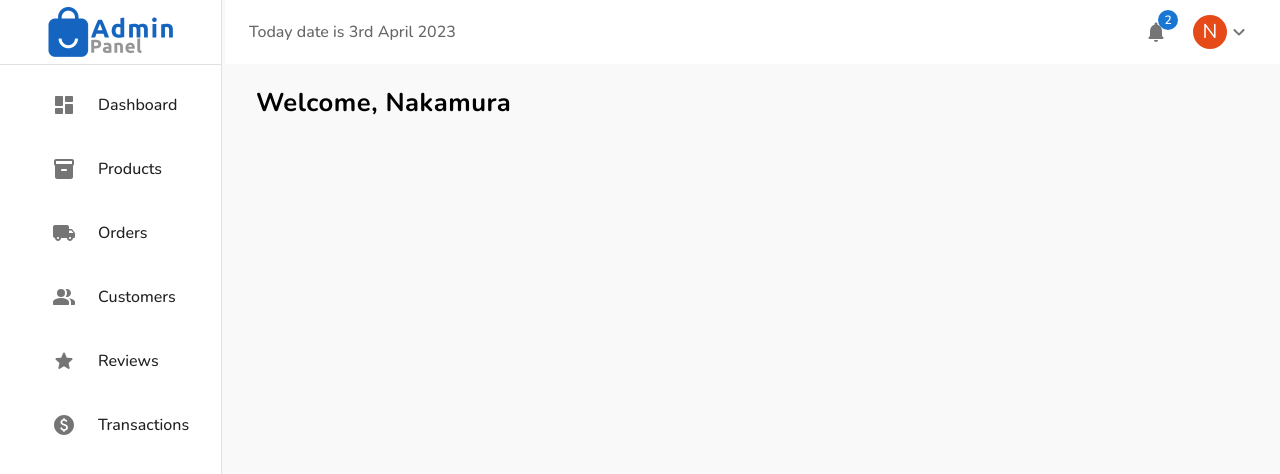
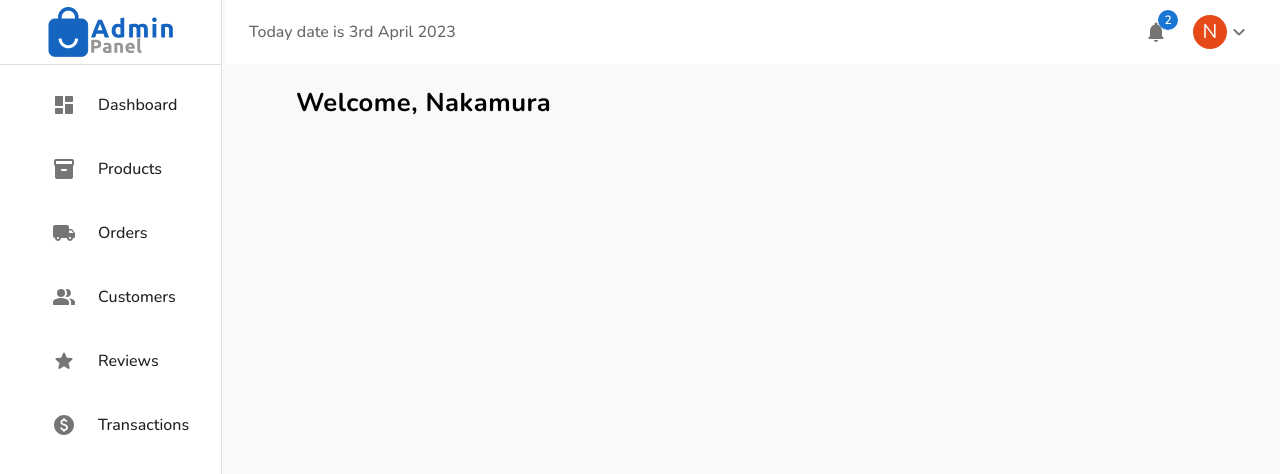
Before and after one commit to alee-anwar/Nakamura-Super-Store, a React (Create React App) app in the folder admin/: page /dashboard in a window 1280 px wide. Shown: the top 474 px of the page. Built offline with nearby package versions, Linux system fonts and the light colour scheme.

Commit message:
Update Layout.js

```diff
--- a/admin/src/components/Layout.js
+++ b/admin/src/components/Layout.js
@@ -19,11 +19,8 @@ export default function Layout({ children }) {
     <Box sx={{ display: "flex" }}>
       <Appbar />
       <Navbar />
-      <Box component="main" mr={5} flexGrow={1} mt={2}>
-        {/* <Header title={title} /> */}
-        <Box pt={1} mr={0}>
+      <Box component="main" mx={5} flexGrow={1} mt={3}>
           {children}
-        </Box>
       </Box>
     </Box>
   );
```
